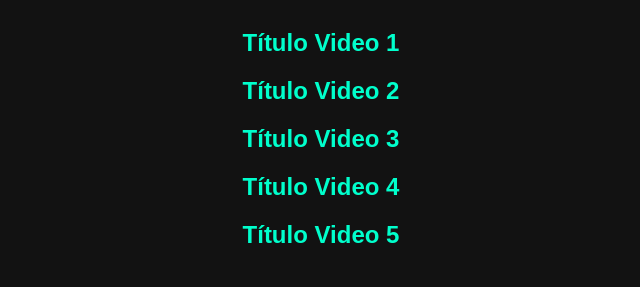
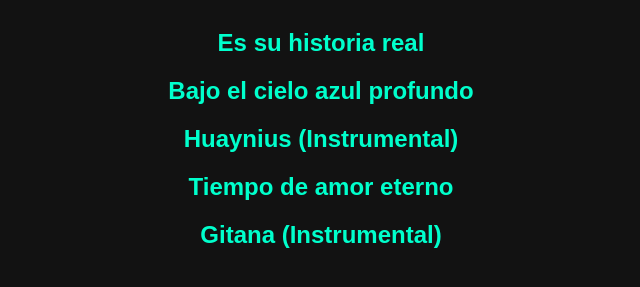
Before and after one commit to katilu2000/videos, a plain HTML site: page index.html in a window 1280 px wide. Shown: the part 89-376 px from the top of the page, without its empty margins (319-959 px from the left). Drawn offline with Linux system fonts and the light colour scheme.

Commit message:
Update index.html

```diff
--- a/index.html
+++ b/index.html
@@ -32,37 +32,37 @@ video {
 <h1>Mis Videos</h1>
 
 <!-- Video 1 -->
-<h2 onclick="mostrarVideo('video1')">Título Video 1</h2>
+<h2 onclick="mostrarVideo('video1')">Es su historia real</h2>
 <video id="video1" controls>
-  <source src="video1.mp4" type="video/mp4">
+  <source src="Es su historia real.mp4" type="video/mp4">
   Tu navegador no soporta video.
 </video>
 
 <!-- Video 2 -->
-<h2 onclick="mostrarVideo('video2')">Título Video 2</h2>
+<h2 onclick="mostrarVideo('video2')">Bajo el cielo azul profundo</h2>
 <video id="video2" controls>
-  <source src="video2.mp4" type="video/mp4">
+  <source src="Bajo el cielo azul profundo.mp4" type="video/mp4">
   Tu navegador no soporta video.
 </video>
 
 <!-- Video 3 -->
-<h2 onclick="mostrarVideo('video3')">Título Video 3</h2>
+<h2 onclick="mostrarVideo('video3')">Huaynius (Instrumental)</h2>
 <video id="video3" controls>
-  <source src="video3.mp4" type="video/mp4">
+  <source src="Huaynius (Instrumental).mp4" type="video/mp4">
   Tu navegador no soporta video.
 </video>
 
 <!-- Video 4 -->
-<h2 onclick="mostrarVideo('video4')">Título Video 4</h2>
+<h2 onclick="mostrarVideo('video4')">Tiempo de amor eterno</h2>
 <video id="video4" controls>
-  <source src="video4.mp4" type="video/mp4">
+  <source src="Tiempo de amor eterno.mp4" type="video/mp4">
   Tu navegador no soporta video.
 </video>
 
 <!-- Video 5 -->
-<h2 onclick="mostrarVideo('video5')">Título Video 5</h2>
+<h2 onclick="mostrarVideo('video5')">Gitana (Instrumental)</h2>
 <video id="video5" controls>
-  <source src="video5.mp4" type="video/mp4">
+  <source src="Gitana (Instrumental).mp4" type="video/mp4">
   Tu navegador no soporta video.
 </video>
 
```
